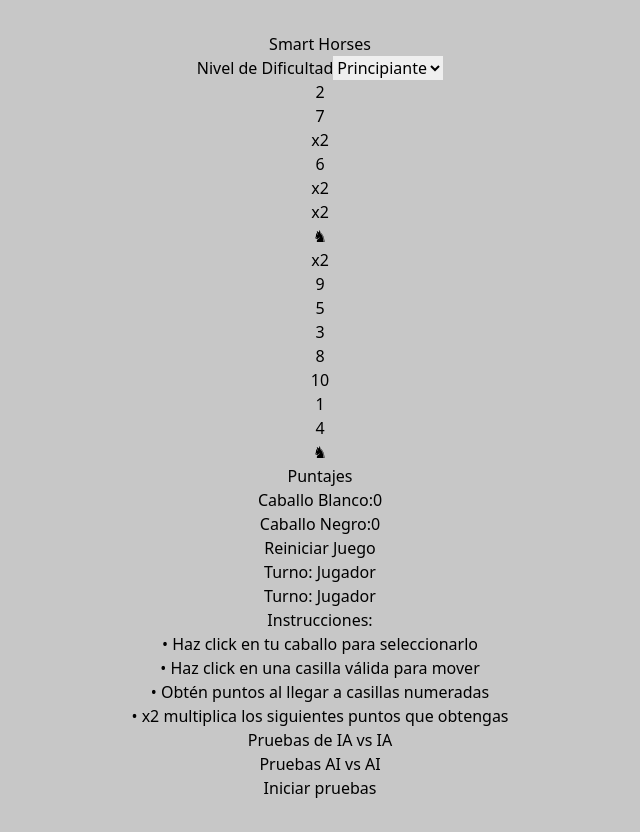
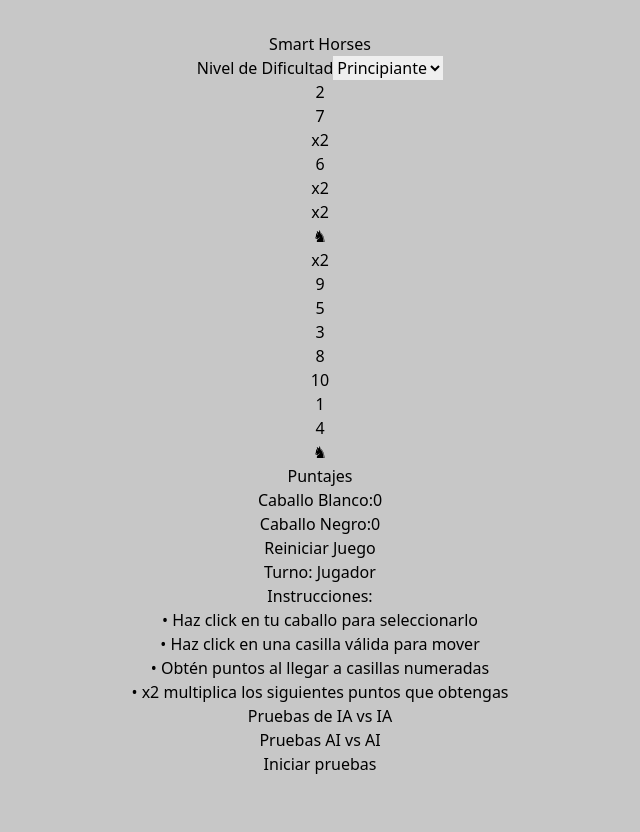
Before and after one commit to GoLangersUV/InteligenciaArtificial, a React (Vite) app in the folder proyecto02/smart-horses/: page / in a window 1280 px wide. Shown: the whole page, without its empty margins (320-960 px from the left). After the commit the page ends 808 px from the top, so only its background shows below. Built offline with nearby package versions, Linux system fonts and the light colour scheme.

Commit message:
deleted text

```diff
--- a/proyecto02/smart-horses/src/components/Layout/GameLayout.tsx
+++ b/proyecto02/smart-horses/src/components/Layout/GameLayout.tsx
@@ -72,10 +72,6 @@ const GameLayout: React.FC<GameLayoutProps> = ({
 						  </div>
 
 
-            {/* Turno actual */}
-            <p className="text-center font-medium">
-              Turno: {gameState.currentPlayer === 'black' ? 'IA' : 'Jugador'}
-            </p>
 
 						  {/* Instrucciones */}
 						  <div className="bg-gray-800 text-left rounded-lg p-4 w-1/2 xl:w-full xl:mt-12">
```
